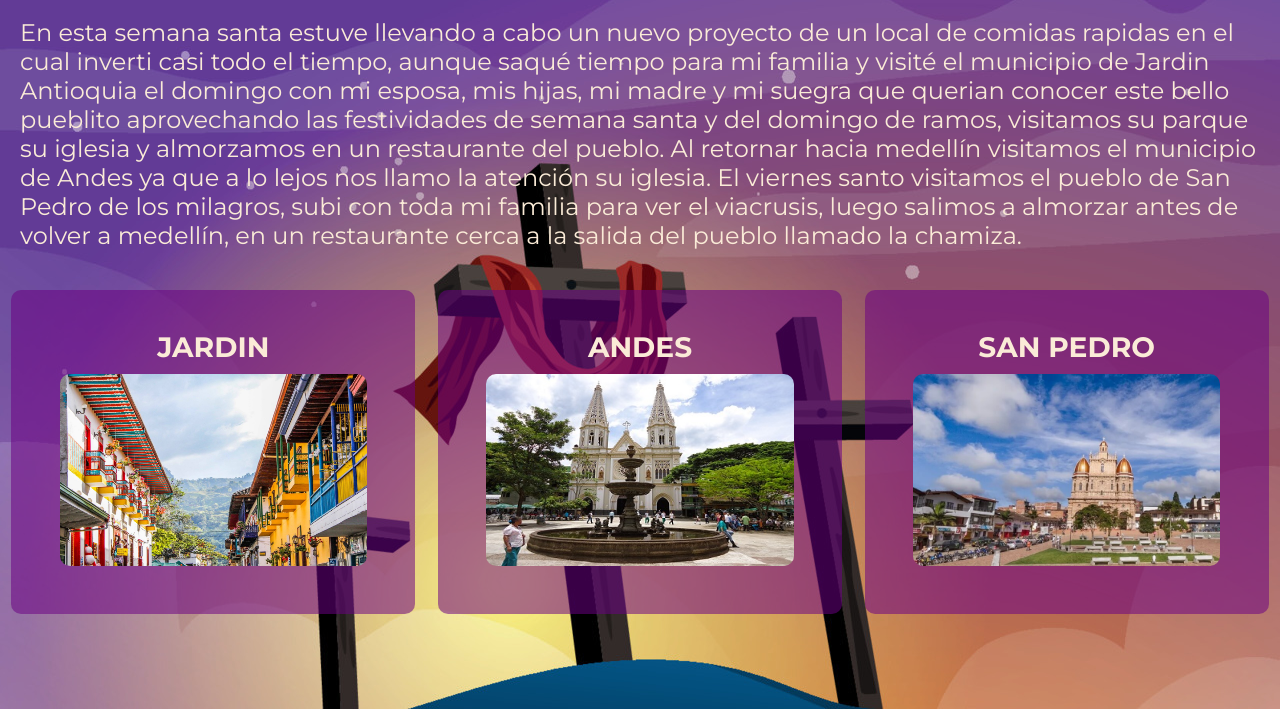
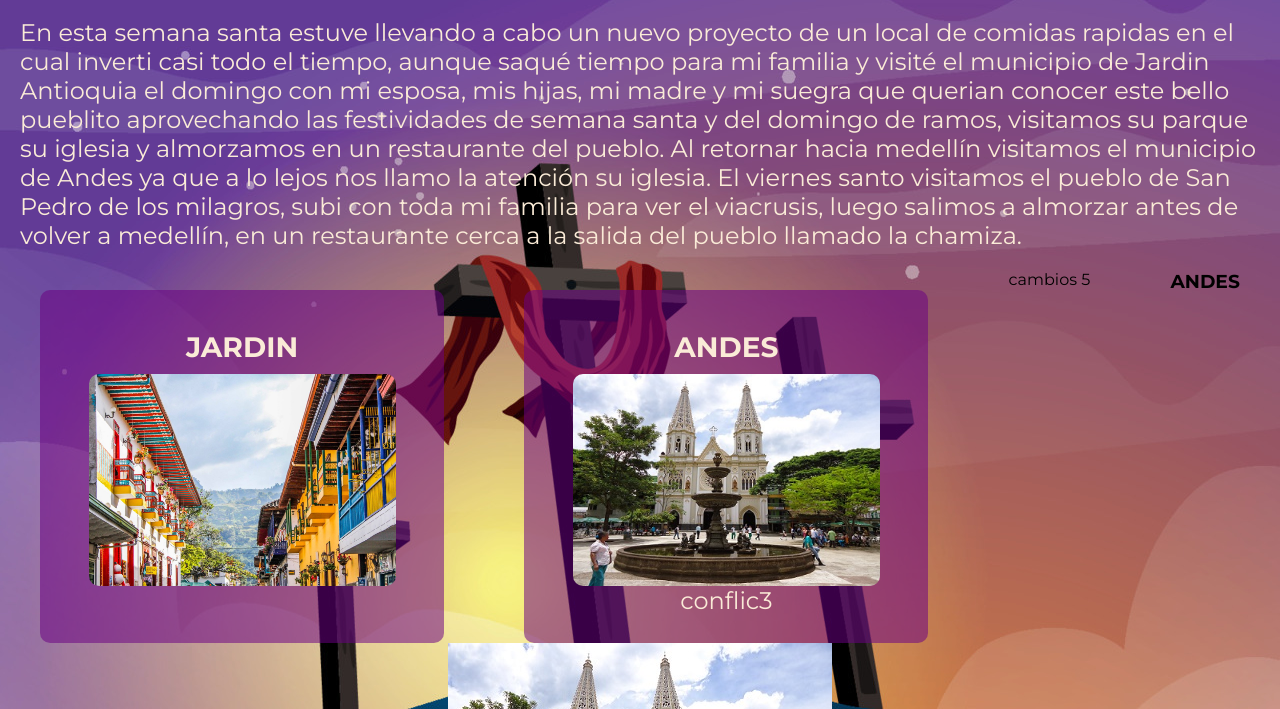
Before and after one commit to AlejandroEchavarriaRiwi/riwi, a plain HTML site: page index.html in a window 1280 px wide. Shown: the part 91-800 px from the top of the page. Drawn offline with Linux system fonts and the light colour scheme; a web font is replaced by a local one.

Commit message:
Cambios (#3)
* sin san pedro

* cambio

* conflicto

```diff
--- a/index.html
+++ b/index.html
@@ -28,6 +28,9 @@
                     <img src="./media/Vacaciones-en-Jardin-Antioquia-3.jpg" alt="jardin">
                 </div>
                 <div class="cuadro">
+                    <h3>ANDES</h3><img src="./media/DSC00035.jpeg" alt="andes">conflic3
+                </div>
+                cambios 5
                     <h3>ANDES</h3><img src="./media/DSC00035.jpeg" alt="andes">
                 </div>
                 <div class="cuadro">
```
